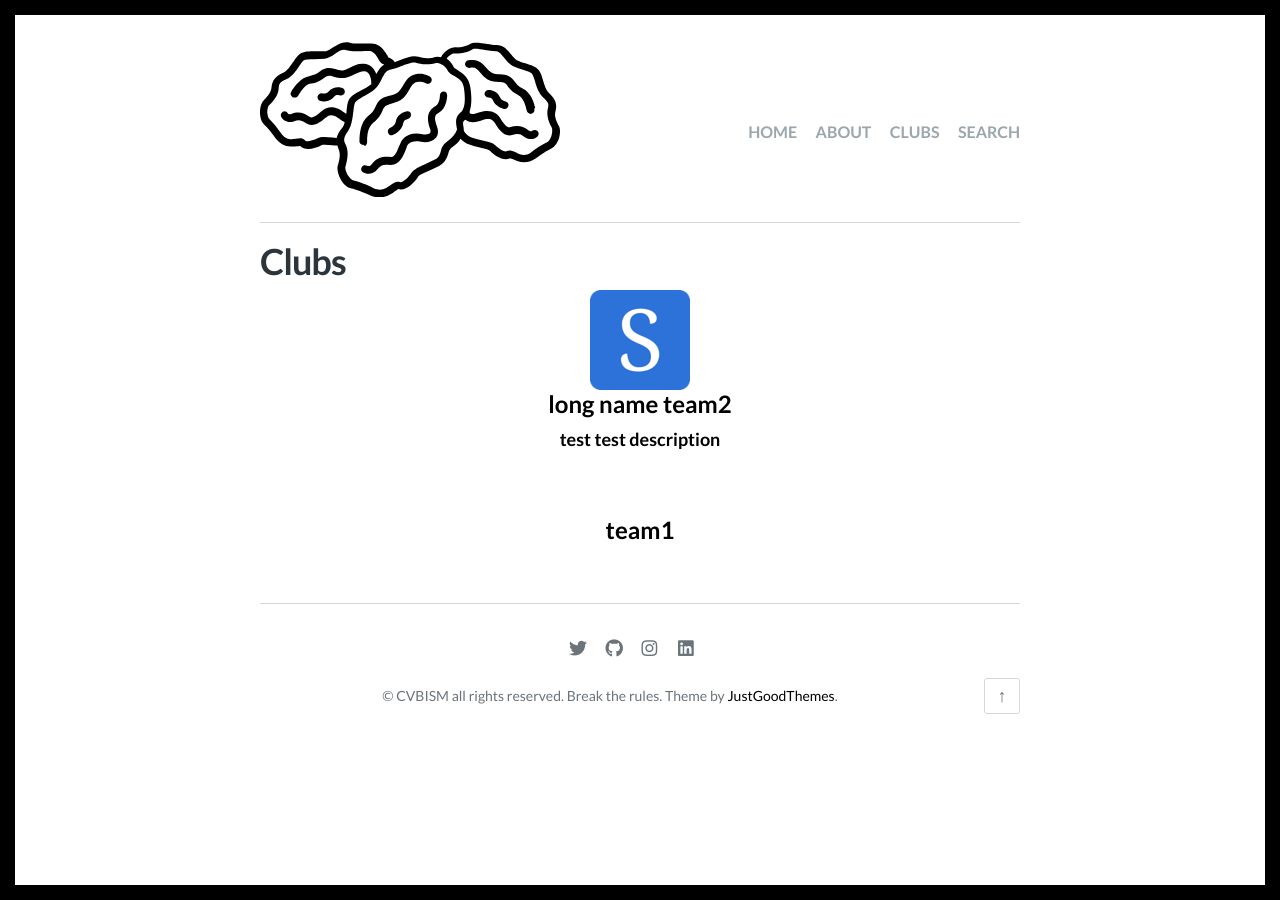
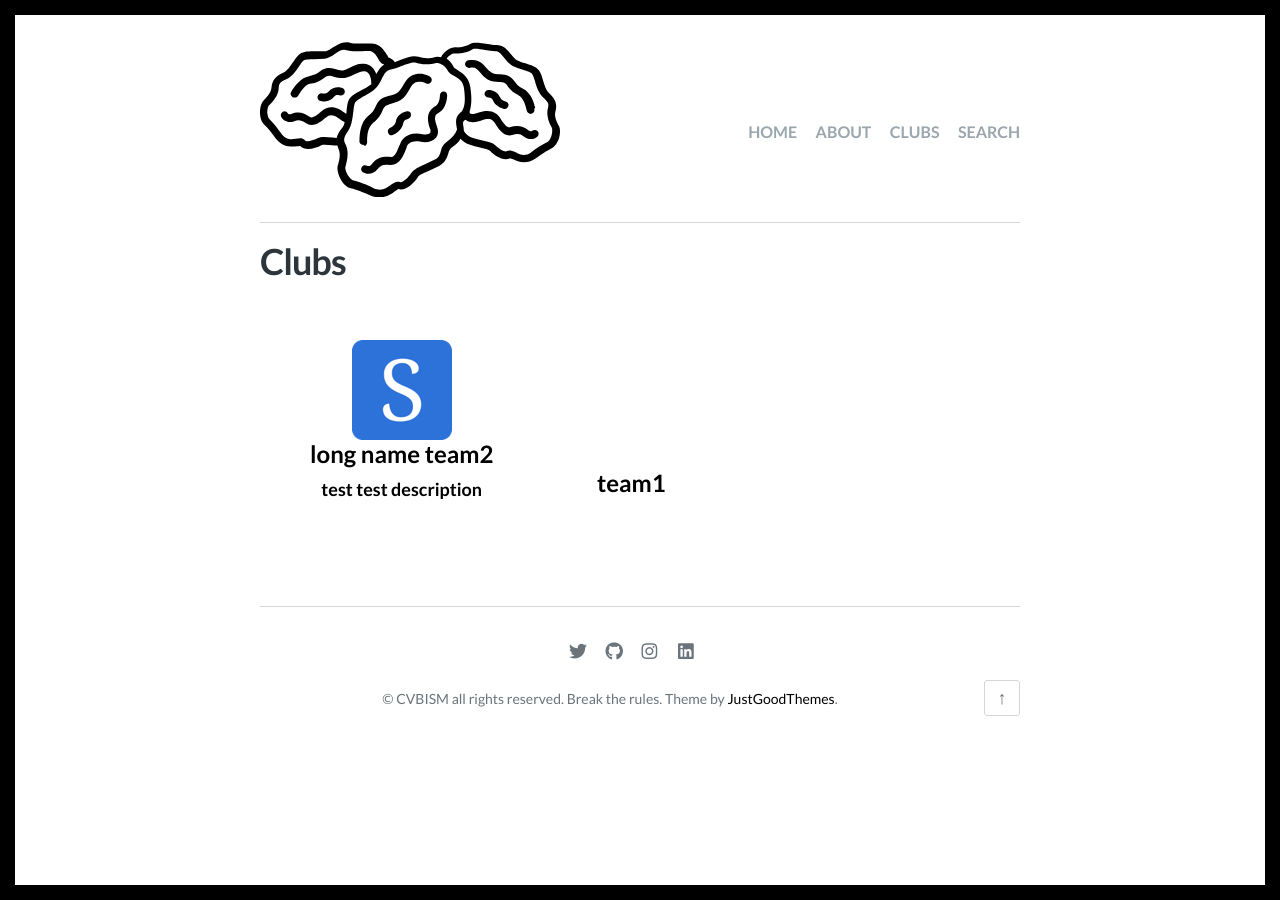
Before and after one commit to cvbism/Scriptor-Jekyll-Theme, a Jekyll site: the page built from clubs.md, in a window 1280 px wide. Built offline with Jekyll 4.4.1, drawn with Linux system fonts in a browser that asks for light colours; some web fonts are replaced; comment, search, counter and statistics services are not loaded.

Commit message:
Update clubs.md

```diff
--- a/clubs.md
+++ b/clubs.md
@@ -4,7 +4,7 @@ title: Clubs
 ---
 {% for team in site.teams %}
 
-  <div class="team1">
+  <div class="team" style="padding: 50px; display: inline-block;">
     <h3 align="center">
       <a href="{{ team.url }}">
         <img src="{{team.thumb_image}}">
```
